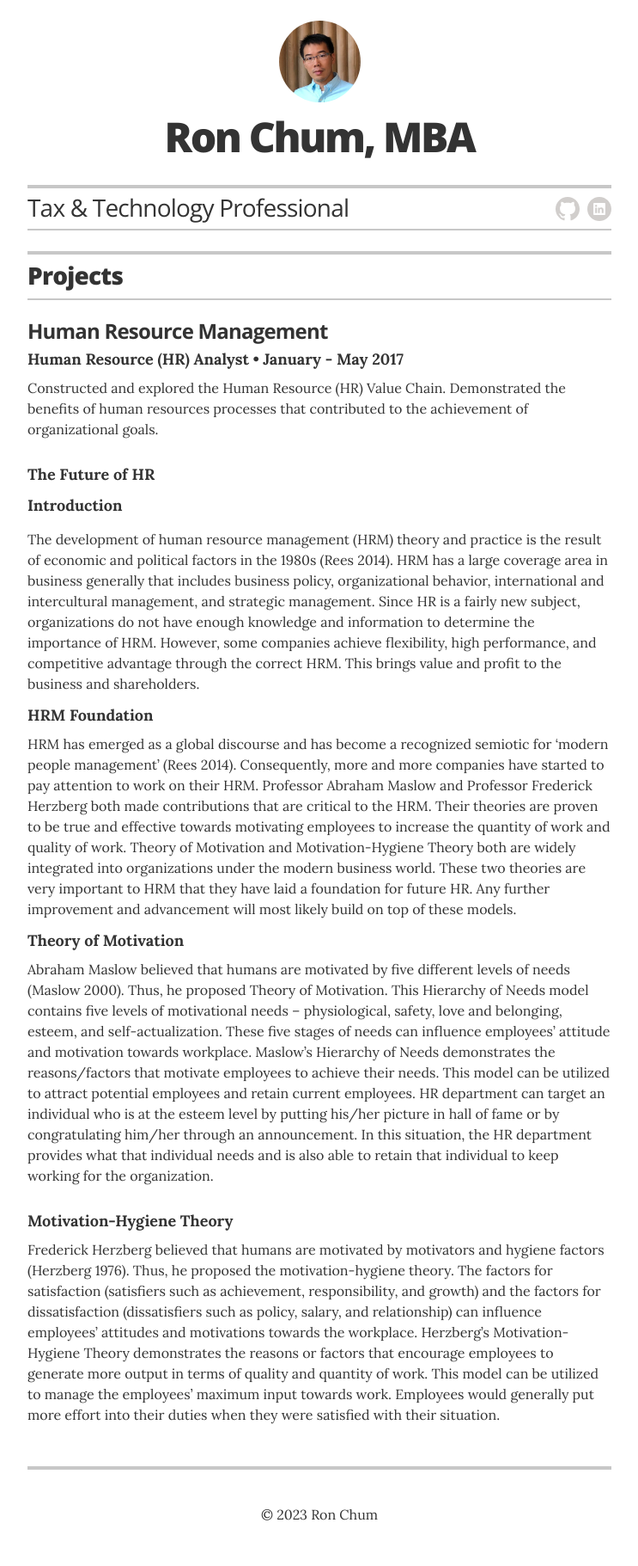
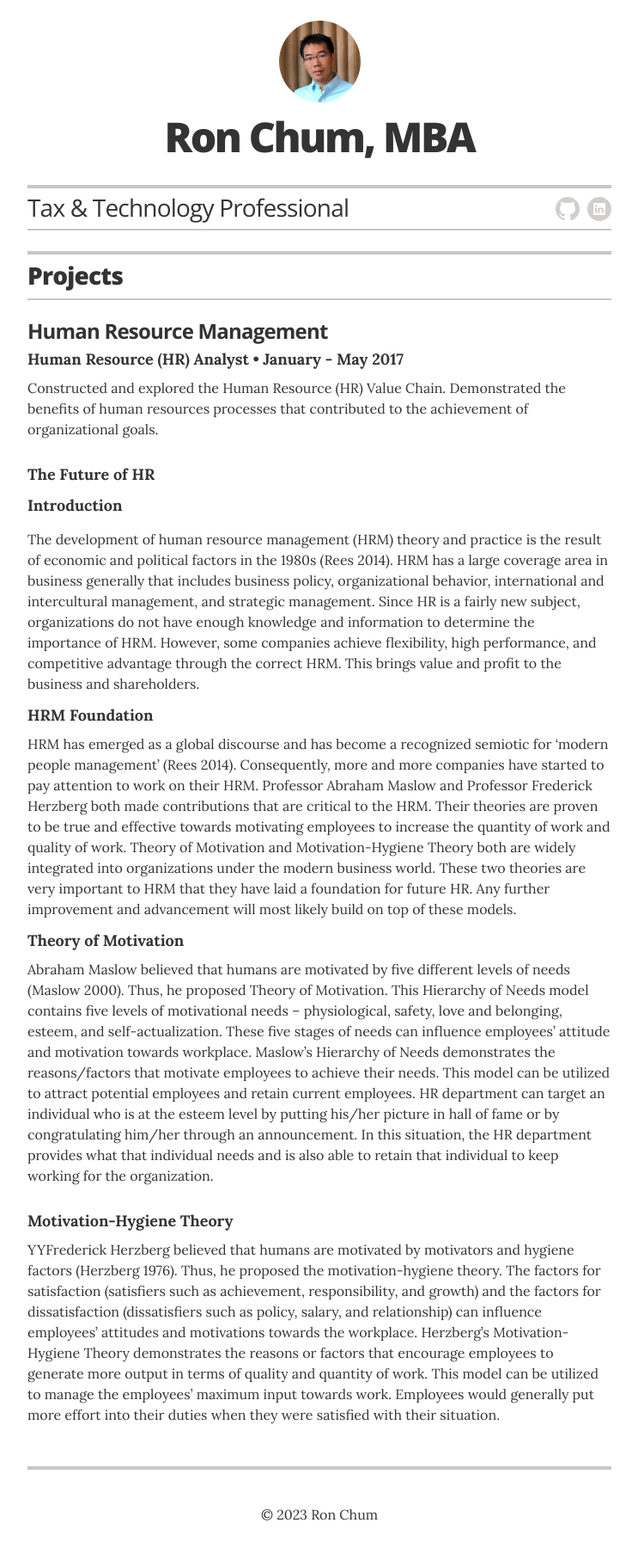
Before and after one commit to rchum/p2, a Jekyll site: the page built from index.html, in a window 1280 px wide. Shown: the whole page at 86% size, without its empty margins (268-1011 px from the left). Built offline with Jekyll 4.4.1, drawn with Linux system fonts in a browser that asks for light colours.

Commit message:
Update projects.yml

```diff
--- a/_data/projects.yml
+++ b/_data/projects.yml
@@ -16,4 +16,4 @@
   description3: Abraham Maslow believed that humans are motivated by five different levels of needs (Maslow 2000). Thus, he proposed Theory of Motivation. This Hierarchy of Needs model contains five levels of motivational needs – physiological, safety, love and belonging, esteem, and self-actualization. These five stages of needs can influence employees’ attitude and motivation towards workplace. Maslow’s Hierarchy of Needs demonstrates the reasons/factors that motivate employees to achieve their needs. This model can be utilized to attract potential employees and retain current employees. HR department can target an individual who is at the esteem level by putting his/her picture in hall of fame or by congratulating him/her through an announcement. In this situation, the HR department provides what that individual needs and is also able to retain that individual to keep working for the organization.
 
   role4: Motivation-Hygiene Theory
-  description4: Frederick Herzberg believed that humans are motivated by motivators and hygiene factors (Herzberg 1976). Thus, he proposed the motivation-hygiene theory. The factors for satisfaction (satisfiers such as achievement, responsibility, and growth) and the factors for dissatisfaction (dissatisfiers such as policy, salary, and relationship) can influence employees’ attitudes and motivations towards the workplace. Herzberg’s Motivation-Hygiene Theory demonstrates the reasons or factors that encourage employees to generate more output in terms of quality and quantity of work. This model can be utilized to manage the employees’ maximum input towards work. Employees would generally put more effort into their duties when they were satisfied with their situation.
+  description4: YYFrederick Herzberg believed that humans are motivated by motivators and hygiene factors (Herzberg 1976). Thus, he proposed the motivation-hygiene theory. The factors for satisfaction (satisfiers such as achievement, responsibility, and growth) and the factors for dissatisfaction (dissatisfiers such as policy, salary, and relationship) can influence employees’ attitudes and motivations towards the workplace. Herzberg’s Motivation-Hygiene Theory demonstrates the reasons or factors that encourage employees to generate more output in terms of quality and quantity of work. This model can be utilized to manage the employees’ maximum input towards work. Employees would generally put more effort into their duties when they were satisfied with their situation.
```
